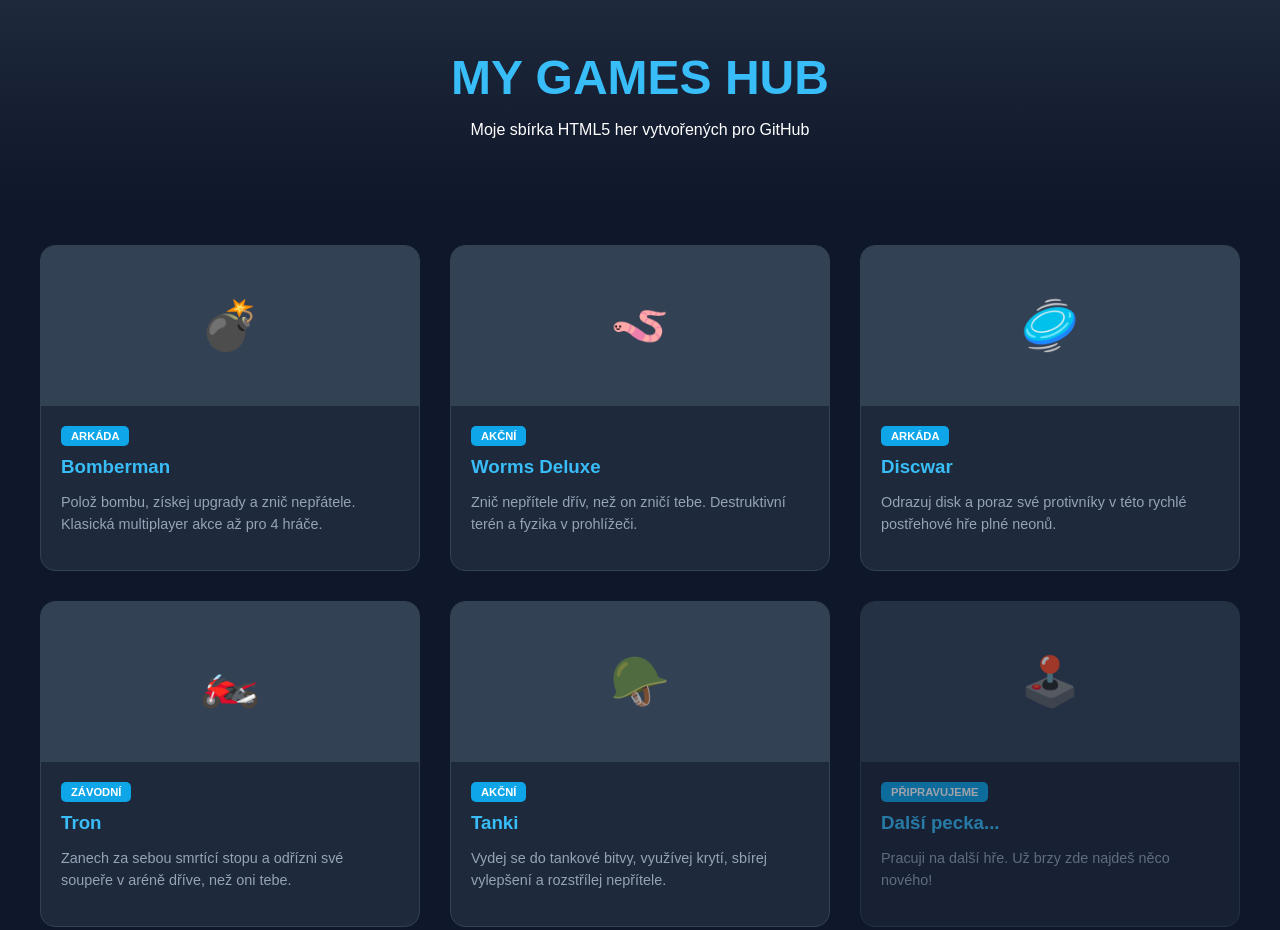
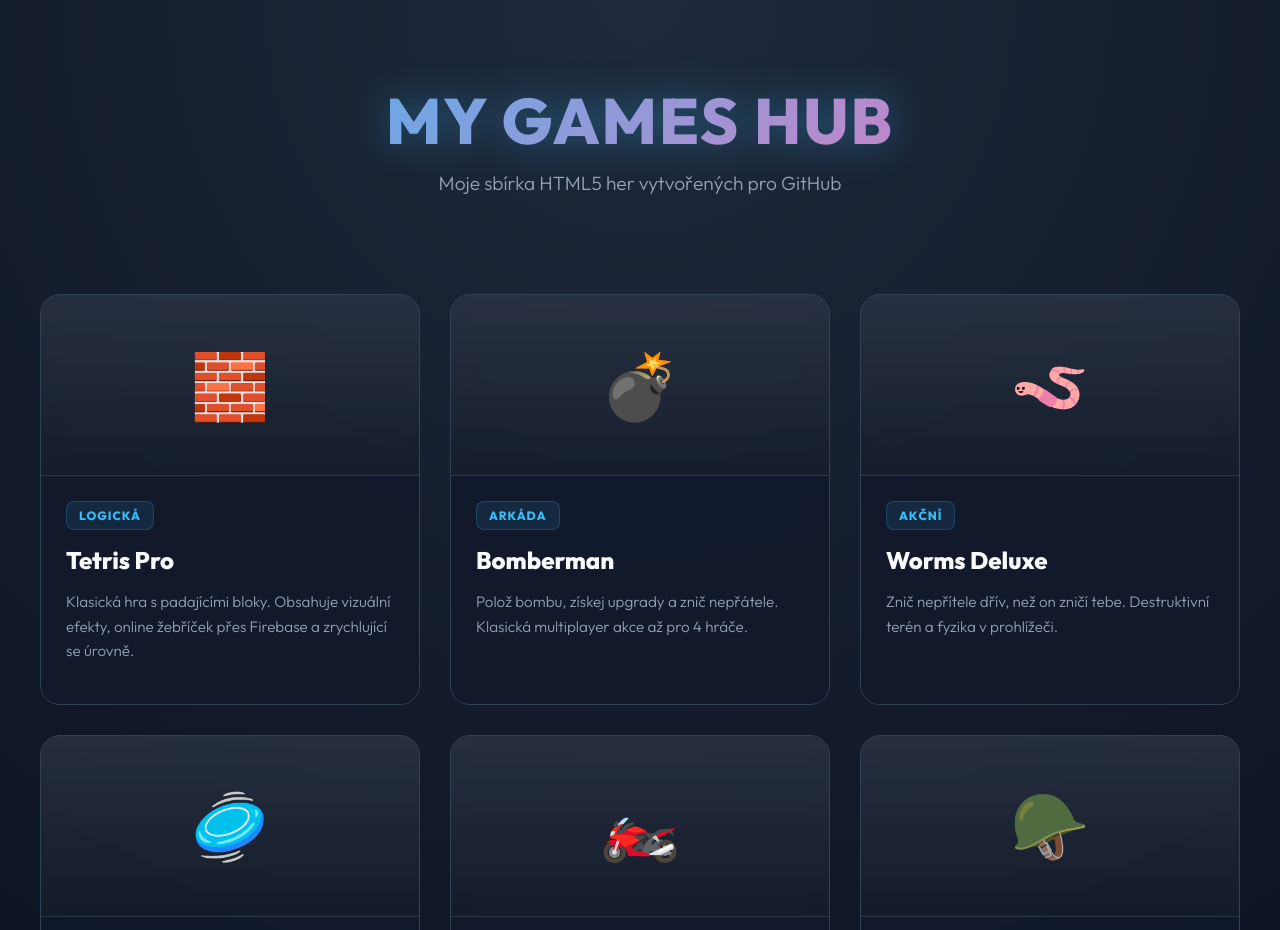
Before and after one commit to Heisgoneee/Hry-, a plain HTML site: page index.html in a window 1280 px wide. Shown: the top 930 px of the page. Drawn offline with Linux system fonts and the light colour scheme.

Commit message:
Update index.html

```diff
--- a/index.html
+++ b/index.html
@@ -4,22 +4,162 @@
     <meta charset="UTF-8">
     <meta name="viewport" content="width=device-width, initial-scale=1.0">
     <title>Můj Herní Svět</title>
+    <link href="https://fonts.googleapis.com/css2?family=Outfit:wght@300;500;800&display=swap" rel="stylesheet">
     <style>
-        body { margin: 0; font-family: 'Poppins', sans-serif; background: #0f172a; color: white; }
-        header { text-align: center; padding: 50px 20px; background: linear-gradient(to bottom, #1e293b, #0f172a); }
-        h1 { font-size: 3rem; margin: 0; color: #38bdf8; text-transform: uppercase; }
-        .container { display: grid; grid-template-columns: repeat(auto-fit, minmax(280px, 1fr)); gap: 30px; padding: 40px; max-width: 1200px; margin: 0 auto; }
+        :root {
+            --bg-color: #0b1120;
+            --card-bg: rgba(30, 41, 59, 0.7);
+            --card-border: #334155;
+            --primary: #38bdf8;
+            --primary-glow: rgba(56, 189, 248, 0.4);
+            --accent: #f472b6;
+            --text-main: #f8fafc;
+            --text-muted: #94a3b8;
+        }
+
+        body {
+            margin: 0;
+            font-family: 'Outfit', sans-serif;
+            background: var(--bg-color);
+            background-image: radial-gradient(circle at top center, #1e293b 0%, var(--bg-color) 70%);
+            color: var(--text-main);
+            min-height: 100vh;
+            display: flex;
+            flex-direction: column;
+        }
+
+        header {
+            text-align: center;
+            padding: 80px 20px 40px;
+            position: relative;
+        }
+
+        h1 {
+            font-size: 4rem;
+            margin: 0;
+            font-weight: 800;
+            background: linear-gradient(135deg, var(--primary), var(--accent));
+            -webkit-background-clip: text;
+            -webkit-text-fill-color: transparent;
+            text-transform: uppercase;
+            letter-spacing: 2px;
+            filter: drop-shadow(0 0 20px var(--primary-glow));
+        }
+
+        header p {
+            font-size: 1.2rem;
+            color: var(--text-muted);
+            font-weight: 300;
+            margin-top: 10px;
+        }
+
+        .container {
+            display: grid;
+            grid-template-columns: repeat(auto-fit, minmax(300px, 1fr));
+            gap: 30px;
+            padding: 40px;
+            max-width: 1200px;
+            margin: 0 auto;
+            flex: 1;
+        }
 
         /* Karta hry */
-        .game-card { background: #1e293b; border-radius: 15px; overflow: hidden; border: 1px solid #334155; transition: transform 0.3s, border-color 0.3s; cursor: pointer; text-decoration: none; color: white; }
-        .game-card:hover { transform: translateY(-10px); border-color: #38bdf8; box-shadow: 0 10px 30px rgba(56, 189, 248, 0.2); }
+        .game-card {
+            background: var(--card-bg);
+            backdrop-filter: blur(10px);
+            border-radius: 20px;
+            overflow: hidden;
+            border: 1px solid var(--card-border);
+            transition: all 0.4s cubic-bezier(0.4, 0, 0.2, 1);
+            cursor: pointer;
+            text-decoration: none;
+            color: white;
+            display: flex;
+            flex-direction: column;
+        }
 
-        .thumbnail { width: 100%; height: 160px; background: #334155; display: flex; align-items: center; justify-content: center; font-size: 3rem; }
-        .info { padding: 20px; }
-        .info h3 { margin: 0 0 10px 0; color: #38bdf8; }
-        .info p { font-size: 0.9rem; color: #94a3b8; line-height: 1.5; }
+        .game-card:hover {
+            transform: translateY(-10px) scale(1.02);
+            border-color: var(--primary);
+            box-shadow: 0 15px 35px var(--primary-glow);
+        }
 
-        .badge { display: inline-block; padding: 4px 10px; background: #0ea5e9; border-radius: 5px; font-size: 0.7rem; font-weight: bold; margin-bottom: 10px; }
+        .thumbnail {
+            width: 100%;
+            height: 180px;
+            background: linear-gradient(180deg, rgba(255,255,255,0.05) 0%, rgba(0,0,0,0.2) 100%);
+            display: flex;
+            align-items: center;
+            justify-content: center;
+            font-size: 4rem;
+            border-bottom: 1px solid rgba(255,255,255,0.05);
+            transition: transform 0.4s;
+        }
+
+        .game-card:hover .thumbnail {
+            transform: scale(1.1);
+        }
+
+        .info {
+            padding: 25px;
+            background: rgba(15, 23, 42, 0.8);
+            flex: 1;
+            z-index: 1;
+        }
+
+        .info h3 {
+            margin: 0 0 12px 0;
+            color: var(--text-main);
+            font-size: 1.5rem;
+            font-weight: 800;
+        }
+
+        .info p {
+            font-size: 0.95rem;
+            color: var(--text-muted);
+            line-height: 1.6;
+            font-weight: 300;
+        }
+
+        .badge {
+            display: inline-block;
+            padding: 6px 12px;
+            background: rgba(56, 189, 248, 0.1);
+            color: var(--primary);
+            border: 1px solid rgba(56, 189, 248, 0.2);
+            border-radius: 8px;
+            font-size: 0.75rem;
+            font-weight: 800;
+            letter-spacing: 1px;
+            margin-bottom: 15px;
+        }
+
+        footer {
+            text-align: center;
+            padding: 40px 20px;
+            border-top: 1px solid rgba(255,255,255,0.05);
+            margin-top: 40px;
+        }
+
+        .vibe-badge {
+            display: inline-flex;
+            align-items: center;
+            gap: 8px;
+            padding: 10px 20px;
+            background: linear-gradient(90deg, rgba(56, 189, 248, 0.1), rgba(244, 114, 182, 0.1));
+            border: 1px solid rgba(255,255,255,0.1);
+            border-radius: 50px;
+            font-size: 0.9rem;
+            color: var(--text-muted);
+            font-weight: 500;
+        }
+
+        .vibe-badge span {
+            background: linear-gradient(90deg, var(--primary), var(--accent));
+            -webkit-background-clip: text;
+            -webkit-text-fill-color: transparent;
+            font-weight: 800;
+        }
     </style>
 </head>
 <body>
@@ -30,6 +170,15 @@
     </header>
 
     <div class="container">
+        <a href="tetris/index.html" class="game-card">
+            <div class="thumbnail">🧱</div>
+            <div class="info">
+                <span class="badge">LOGICKÁ</span>
+                <h3>Tetris Pro</h3>
+                <p>Klasická hra s padajícími bloky. Obsahuje vizuální efekty, online žebříček přes Firebase a zrychlující se úrovně.</p>
+            </div>
+        </a>
+
         <a href="bomberbam/index.html" class="game-card">
             <div class="thumbnail">💣</div>
             <div class="info">
@@ -75,15 +224,21 @@
             </div>
         </a>
 
-        <a href="#" class="game-card" style="opacity: 0.6; cursor: default;">
+        <a href="#" class="game-card" style="opacity: 0.5; cursor: default;">
             <div class="thumbnail">🕹️</div>
             <div class="info">
-                <span class="badge">PŘIPRAVUJEME</span>
-                <h3>Další pecka...</h3>
+                <span class="badge" style="background: rgba(255,255,255,0.05); color: #888; border-color: rgba(255,255,255,0.1);">PŘIPRAVUJEME</span>
+                <h3 style="color: #888;">Další pecka...</h3>
                 <p>Pracuji na další hře. Už brzy zde najdeš něco nového!</p>
             </div>
         </a>
     </div>
 
+    <footer>
+        <div class="vibe-badge">
+            🚀 Vytvořeno čistě přes <span>vibe coding</span>
+        </div>
+    </footer>
+
 </body>
 </html>
```
